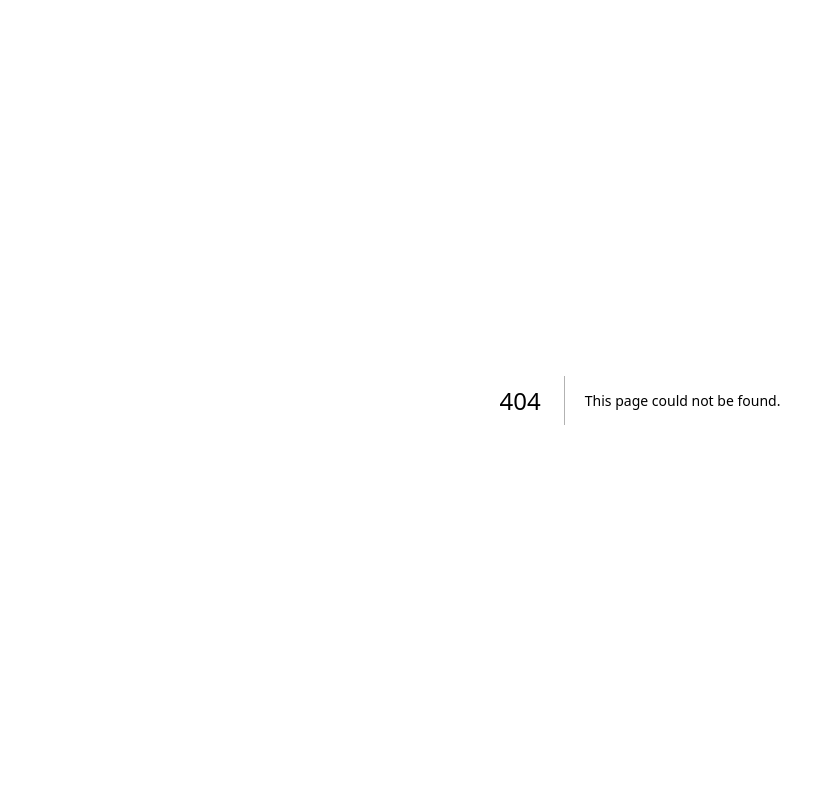
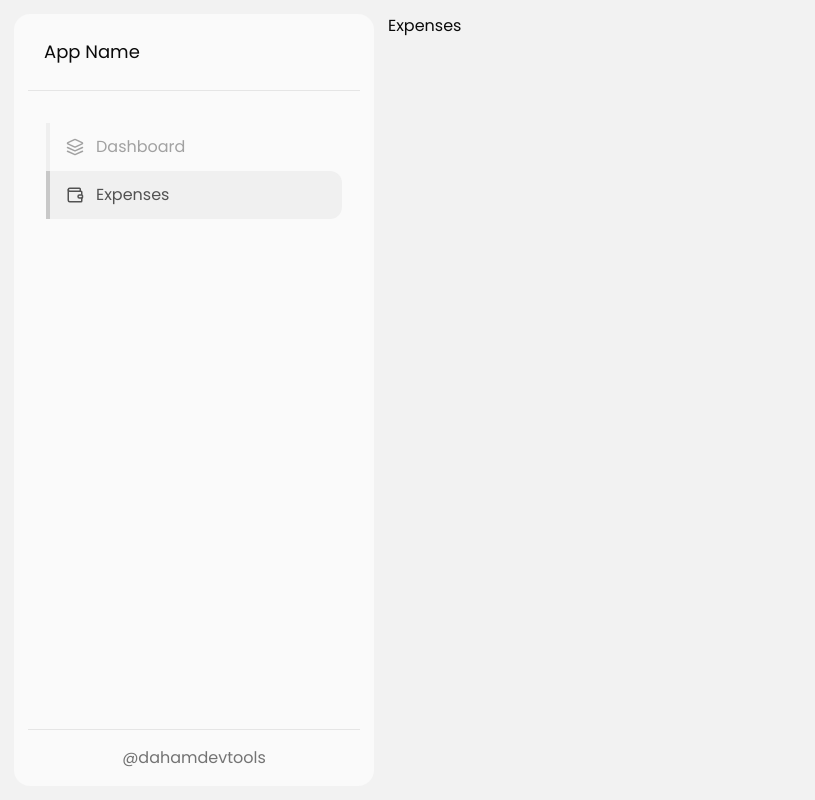
Before and after one commit to dahamdevtools/personal-expense-tracker, a Next.js app: page /expenses in a window 1280 px wide. Before the commit this address had no page. Shown: the whole page, without its empty margins (0-815 px from the left). Built offline with nearby package versions, Linux system fonts and the light colour scheme.

Commit message:
feat: add Dashboard and Expenses pages with layout and side menu

```diff
--- /dev/null
+++ b/app/(dashboard)/dashboard/page.tsx
@@ -0,0 +1,3 @@
+export default function Dashboard() {
+  return <div>Dashboard</div>;
+}
--- /dev/null
+++ b/app/(dashboard)/expenses/page.tsx
@@ -0,0 +1,3 @@
+export default function Expenses() {
+  return <div>Expenses</div>;
+}
--- /dev/null
+++ b/app/(dashboard)/layout.tsx
@@ -0,0 +1,10 @@
+import SideMenu from "@/components/sideMenu";
+
+export default function DashboardLayout({ children }: LayoutProps<"/">) {
+  return (
+    <div className="w-full max-w-7xl h-screen overflow-hidden flex px-3.5 gap-3.5">
+      <SideMenu />
+      <main className="flex-1 py-3.5">{children}</main>
+    </div>
+  );
+}
--- /dev/null
+++ b/components/sideMenu.tsx
@@ -0,0 +1,49 @@
+"use client";
+
+import { NavItemTypes } from "@/types/navigation";
+import Link from "next/link";
+import { usePathname } from "next/navigation";
+import { LuLayers, LuWallet } from "react-icons/lu";
+
+const NavItems: NavItemTypes[] = [
+  { route: "/dashboard", label: "Dashboard", icon: <LuLayers /> },
+  { route: "/expenses", label: "Expenses", icon: <LuWallet /> },
+];
+
+export default function SideMenu() {
+  const pathName = usePathname();
+
+  return (
+    <div className="w-90 h-screen hidden lg:flex overflow-hidden py-3.5">
+      <div className="w-full h-full flex flex-col rounded-2xl bg-neutral-50">
+        <div className="w-full h-fit flex px-3.5">
+          <div className="w-full h-fit py-6 px-4 border-b border-neutral-200">
+            <p className="text-lg">App Name</p>
+          </div>
+        </div>
+        <div className="w-full min-h-0 flex-1 flex-col overflow-y-auto p-8">
+          {NavItems.map((item, index) => (
+            <Link
+              key={index}
+              href={item.route}
+              className={`${pathName === item.route ? "border-neutral-400/50 text-neutral-600 bg-neutral-200/50" : "border-neutral-200/50 hover:border-neutral-200 text-neutral-400 hover:bg-neutral-100"} transition-colors duration-200 w-full h-12 flex items-center px-4 gap-3 rounded-r-xl border-l-4`}
+            >
+              <span className="text-lg">{item.icon}</span>
+              <span>{item.label}</span>
+            </Link>
+          ))}
+        </div>
+        <div className="w-full h-fit px-3.5 flex">
+          <div className="w-full h-fit flex items-center justify-center py-4 border-t border-neutral-200">
+            <Link
+              href={"https://github.com/dahamdevtools"}
+              className="text-center hover:underline text-neutral-500"
+            >
+              @dahamdevtools
+            </Link>
+          </div>
+        </div>
+      </div>
+    </div>
+  );
+}
--- /dev/null
+++ b/types/navigation.ts
@@ -0,0 +1,9 @@
+import React from "react";
+
+export type DashboardRoutesTypes = "/dashboard" | "/expenses";
+
+export type NavItemTypes = {
+  route: DashboardRoutesTypes;
+  label: string;
+  icon: React.ReactNode;
+};
```
